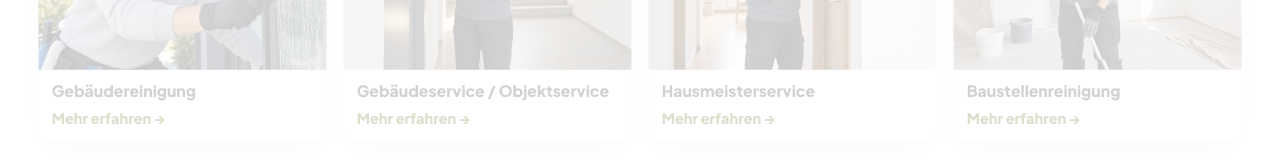
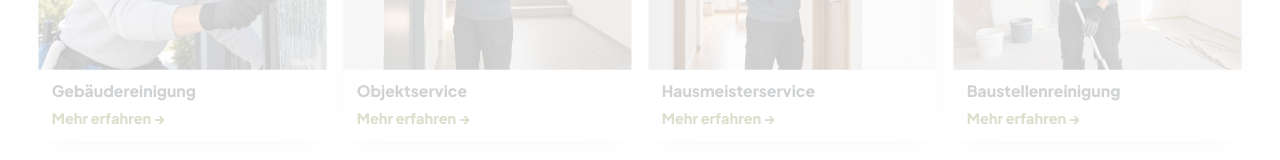
Before and after one commit to Fotomek/MegaClean, a plain HTML site: page index.html in a window 1280 px wide. Shown: the part 942-1102 px from the top of the page. Drawn offline with Linux system fonts and the light colour scheme; no server answers.

Commit message:
PR19: Bildkarte heißt Objektservice
Co-authored-by: Fotomek <Fotomek@users.noreply.github.com>

```diff
--- a/index.html
+++ b/index.html
@@ -133,7 +133,7 @@
 <nav class="schnell" id="einblicke" aria-label="Leistungen im Überblick">
   <div class="wrap"><ul class="schnell__liste">
     <li><a href="#gebaeudereinigung"><img src="img/marvin-fenster-800.jpg" srcset="img/marvin-fenster-800.jpg 800w, img/marvin-fenster-1152.jpg 1152w, img/marvin-fenster-1536.jpg 1536w" width="800" height="600" alt="Mann in grauem Pullover reinigt mit einem Abzieher eine Fensterfront." decoding="async" style="object-position:50% 20%"><span class="karte__titel">Gebäude&shy;reinigung</span><span class="karte__mehr">Mehr erfahren →</span></a></li>
-    <li><a href="#gebaeudeservice"><img src="img/leistung-gebaeudeservice-800.jpg" srcset="img/leistung-gebaeudeservice-800.jpg 800w, img/leistung-gebaeudeservice-1152.jpg 1152w" width="800" height="600" alt="Frau in schieferblauem Pullover prüft mit einem Tablet eine Tür im Treppenhaus." decoding="async" style="object-position:50% 20%"><span class="karte__titel">Gebäude&shy;service / Objekt&shy;service</span><span class="karte__mehr">Mehr erfahren →</span></a></li>
+    <li><a href="#gebaeudeservice"><img src="img/leistung-gebaeudeservice-800.jpg" srcset="img/leistung-gebaeudeservice-800.jpg 800w, img/leistung-gebaeudeservice-1152.jpg 1152w" width="800" height="600" alt="Frau in schieferblauem Pullover prüft mit einem Tablet eine Tür im Treppenhaus." decoding="async" style="object-position:50% 20%"><span class="karte__titel">Objekt&shy;service</span><span class="karte__mehr">Mehr erfahren →</span></a></li>
     <li><a href="#hausmeister"><img src="img/leistung-hausmeisterservice-800.jpg" srcset="img/leistung-hausmeisterservice-800.jpg 800w, img/leistung-hausmeisterservice-1152.jpg 1152w" width="800" height="600" alt="Mann in schieferblauem Pullover stellt mit einem Schraubendreher ein Türschloss ein." decoding="async" style="object-position:45% 20%"><span class="karte__titel">Haus&shy;meister&shy;service</span><span class="karte__mehr">Mehr erfahren →</span></a></li>
     <li><a href="#baustellenreinigung"><img src="img/leistung-baustellenreinigung-800.jpg" srcset="img/leistung-baustellenreinigung-800.jpg 800w, img/leistung-baustellenreinigung-1152.jpg 1152w" width="800" height="600" alt="Frau in schieferblauem Pullover reinigt den Boden eines frisch renovierten Raums." decoding="async" style="object-position:50% 20%"><span class="karte__titel">Baustellen&shy;reinigung</span><span class="karte__mehr">Mehr erfahren →</span></a></li>
     <li><a href="#entruempelung"><img src="img/entruempelung-v2-800.jpg" width="800" height="600" alt="Person in grauem Pullover trägt Kartons aus einer Wohnung." decoding="async" style="object-position:50% 25%"><span class="karte__titel">Entrümpelung</span><span class="karte__mehr">Mehr erfahren →</span></a></li>
```
